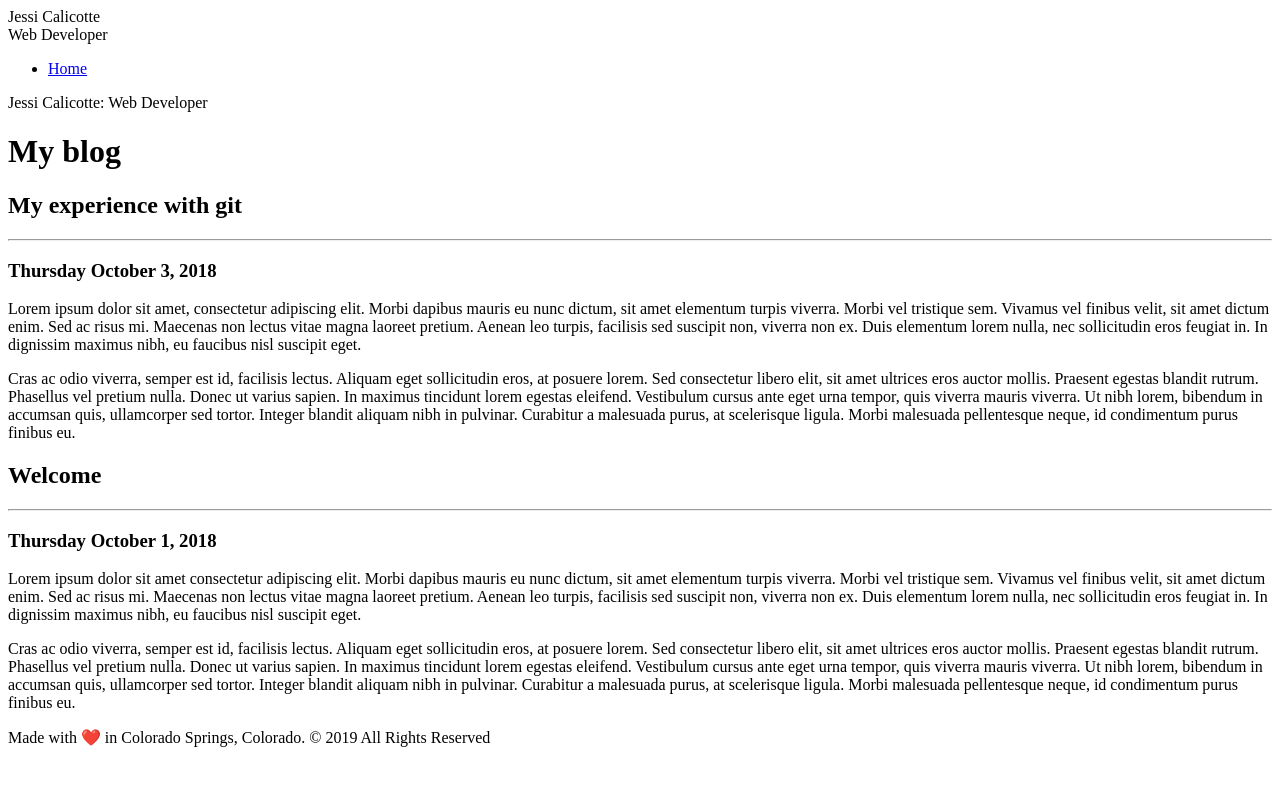
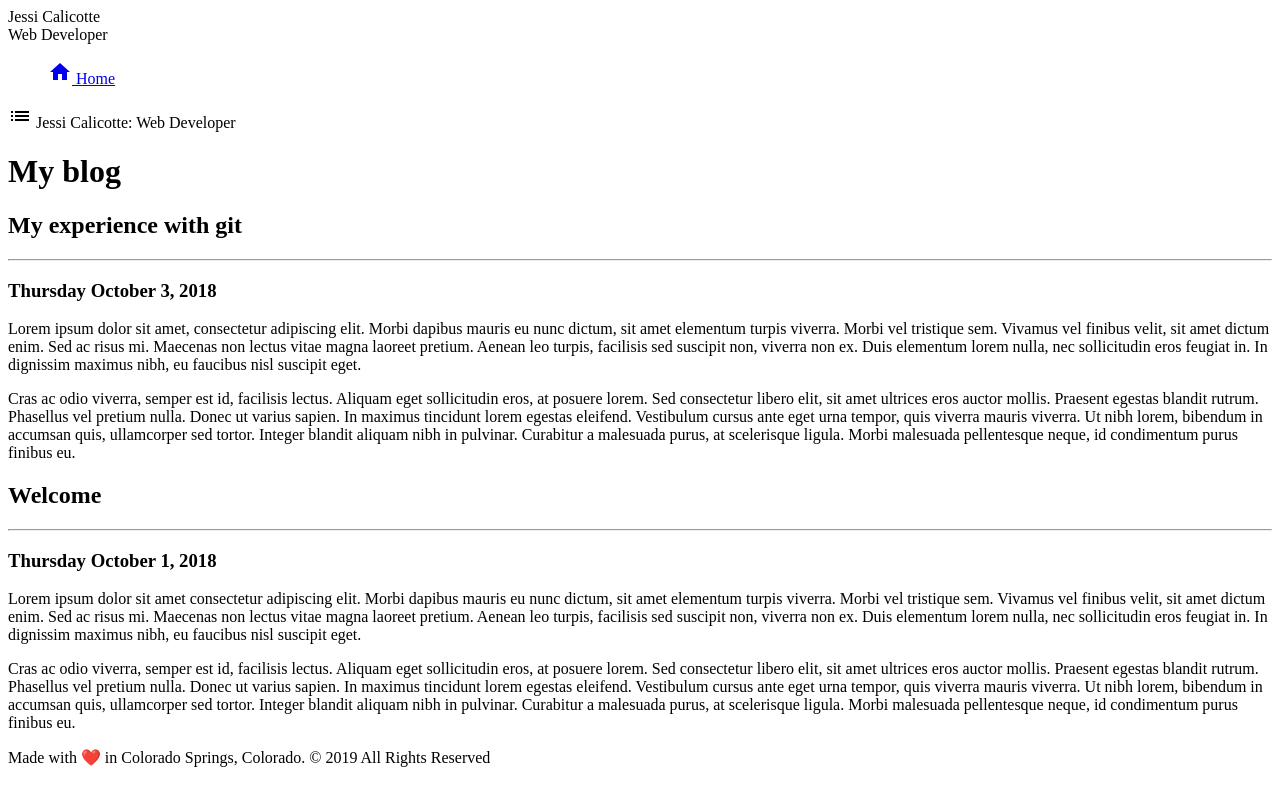
Before and after one commit to JessiCalicotte/personal-blog, a plain HTML site: page index.html in a window 1280 px wide. Drawn offline with Linux system fonts and the light colour scheme.

Commit message:
Add Google Material Icons

```diff
--- a/index.html
+++ b/index.html
@@ -4,6 +4,7 @@
    <meta charset="UTF-8" />
    <meta name="viewport" content="width=device-width, initial-scale=1.0" />
    <meta http-equiv="X-UA-Compatible" content="ie=edge" />
+   <link href="https://fonts.googleapis.com/icon?family=Material+Icons" rel="stylesheet">
    <title>Jessi Calicotte - Web Developer</title>
  </head>
  <body>
@@ -14,7 +15,11 @@
            <div class="site-header">Jessi Calicotte</div>
            <div class="site-subheader">Web Developer</div>
            <ul class="site-navigation">
-             <li><a href="index.html">Home</a></li>
+                <a href="index.html">
+                        <i class="material-icons">home</i>
+                          Home
+                </a>
+            </li>
            </ul>
          </div>
        </nav>
@@ -22,6 +27,9 @@
        <main>
          <div class="menu">
            <div class="menu-icon" id="sidebarCollapse">
+                <i class="material-icons">
+                        list
+                </i>
              <span class="mobile-header">Jessi Calicotte: Web Developer</span>
            </div>
          </div>
```
